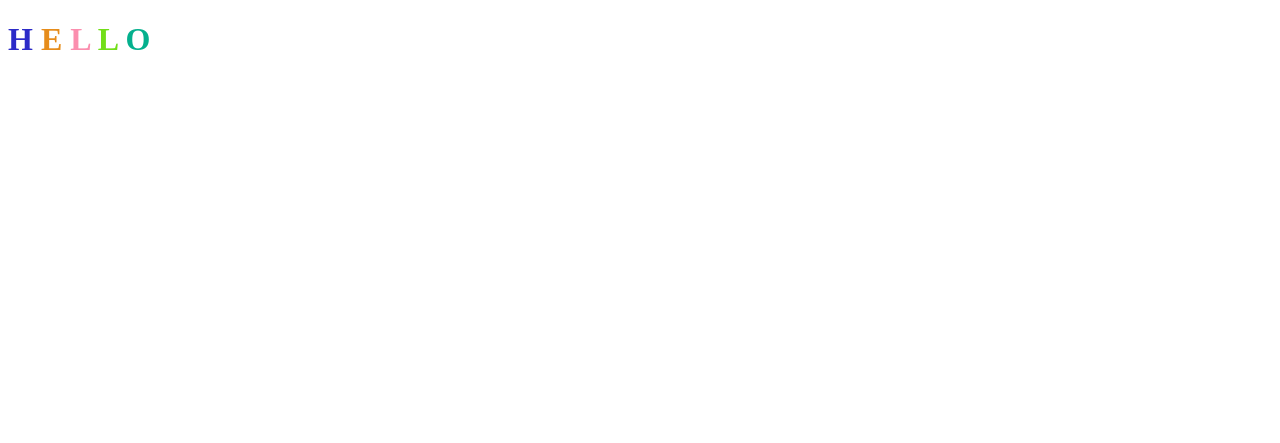
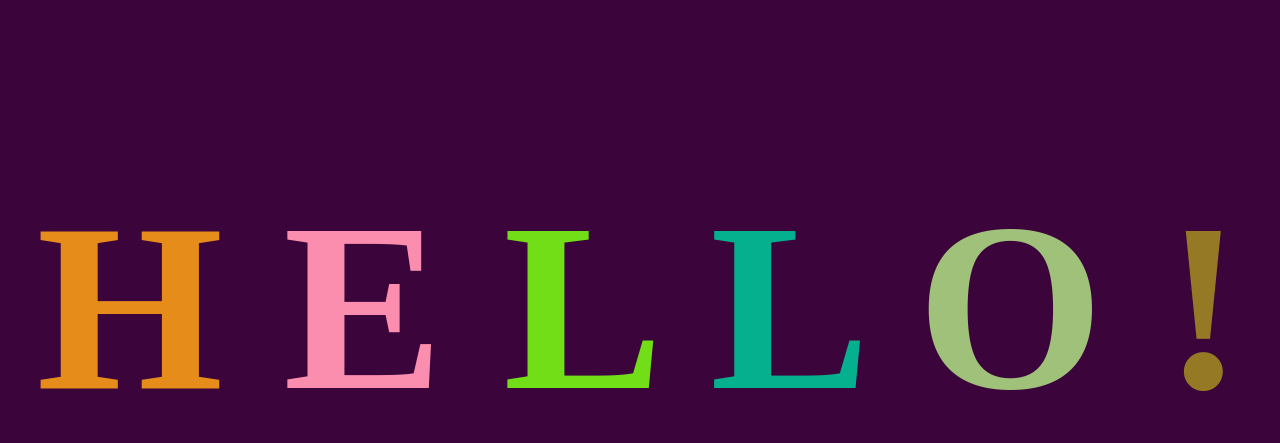
Before and after one commit to BSuperbad/AnimatedGitTextDemo, a plain HTML site: page index.html in a window 1280 px wide. Drawn offline with Linux system fonts and the light colour scheme; a web font is replaced by a local one.

Commit message:
added css stuff' '

```diff
--- a/app.css
+++ b/app.css
@@ -0,0 +1,16 @@
+body {
+  display: flex;
+  justify-content: center;
+  alight-items: center;
+  height: 100vh;
+  background-color: rgb(59, 4, 59);
+}
+
+h1 {
+  font-size: 15rem;
+  font-family: Montserrat;
+}
+
+.letter {
+  transition: color 1000ms;
+}
--- a/index.html
+++ b/index.html
@@ -7,8 +7,6 @@
     <meta name="viewport" content="width=device-width, initial-scale=1.0">
     <title>Random Colors</title>
     <link rel="stylesheet" href="app.css">
-    <link rel="preconnect" href="https://fonts.googleapis.com">
-    <link rel="preconnect" href="https://fonts.gstatic.com" crossorigin>
     <link href="https://fonts.googleapis.com/css2?family=Phudu&family=Roboto&display=swap" rel="stylesheet">
 </head>
 
@@ -19,6 +17,7 @@
         <span class="letter">L</span>
         <span class="letter">L</span>
         <span class="letter">O</span>
+        <span class="letter">!</span>
     </h1>
 
     <script src="app.js"></script>
```
